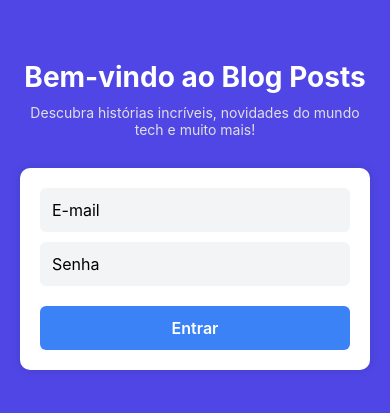
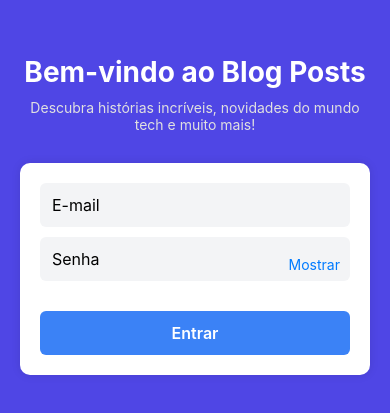
Before and after one commit to Fiap-FSD/tech-4, a React Native app: screen /Login in a window 390 px wide. Shown: the part 207-620 px from the top of the page. Built offline with nearby package versions, Linux system fonts and the light colour scheme.

Commit message:
Corrigindo conflito tela de login

```diff
--- a/src/screens/Login/Login.tsx
+++ b/src/screens/Login/Login.tsx
@@ -66,17 +66,35 @@ const LoginScreen = () => {
         keyboardType="email-address"
         autoCapitalize="none"
       />
-                {touched.email && errors.email && <Text style={loginStyles.error}>{errors.email}</Text>}
+      {touched.email && errors.email && (
+        <Text style={loginStyles.error}>{errors.email}</Text>
+      )}
+
+      {/* Campo de senha com botão embutido */}
+      <View style={loginStyles.passwordWrapper}>
         <TextInput
           style={loginStyles.input}
           placeholder="Senha"
           onChangeText={handleChange('password')}
           onBlur={handleBlur('password')}
           value={values.password}
-                  secureTextEntry
+          secureTextEntry={!showPassword}
         />
-                {touched.password && errors.password && <Text style={loginStyles.error}>{errors.password}</Text>}
+        <TouchableOpacity
+          style={loginStyles.eyeIcon}
+          onPress={() => setShowPassword((prev) => !prev)}
+        >
+          <Text style={loginStyles.showPasswordText}>
+            {showPassword ? 'Ocultar' : 'Mostrar'}
+          </Text>
+        </TouchableOpacity>
+      </View>
+      {touched.password && errors.password && (
+        <Text style={loginStyles.error}>{errors.password}</Text>
+      )}
+
       {error ? <Text style={loginStyles.error}>{error}</Text> : null}
+
       <TouchableOpacity style={loginStyles.button} onPress={() => handleSubmit()} disabled={isSubmitting}>
         {isSubmitting ? (
           <ActivityIndicator color="#fff" />
```
Lines whose indentation alone changed are shown as unchanged.
